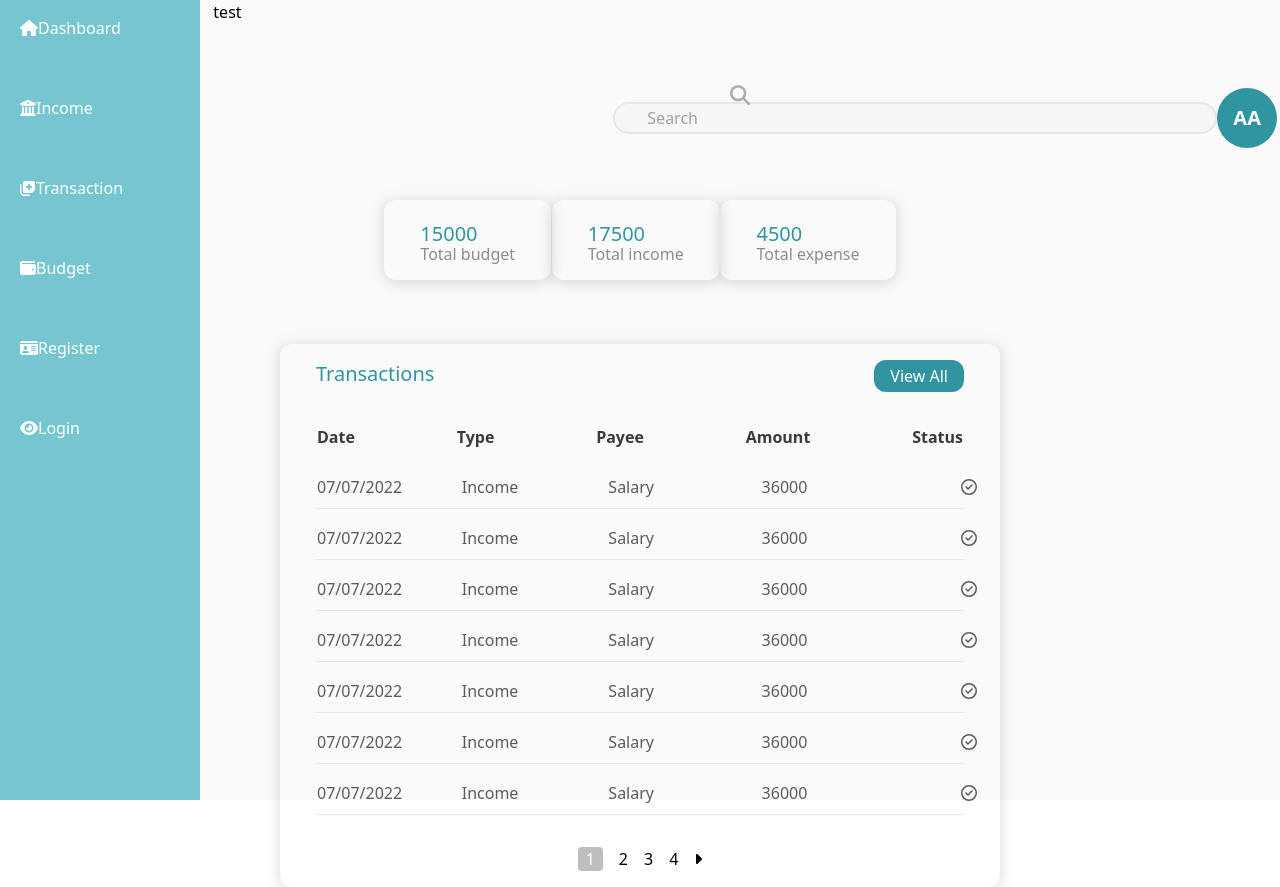
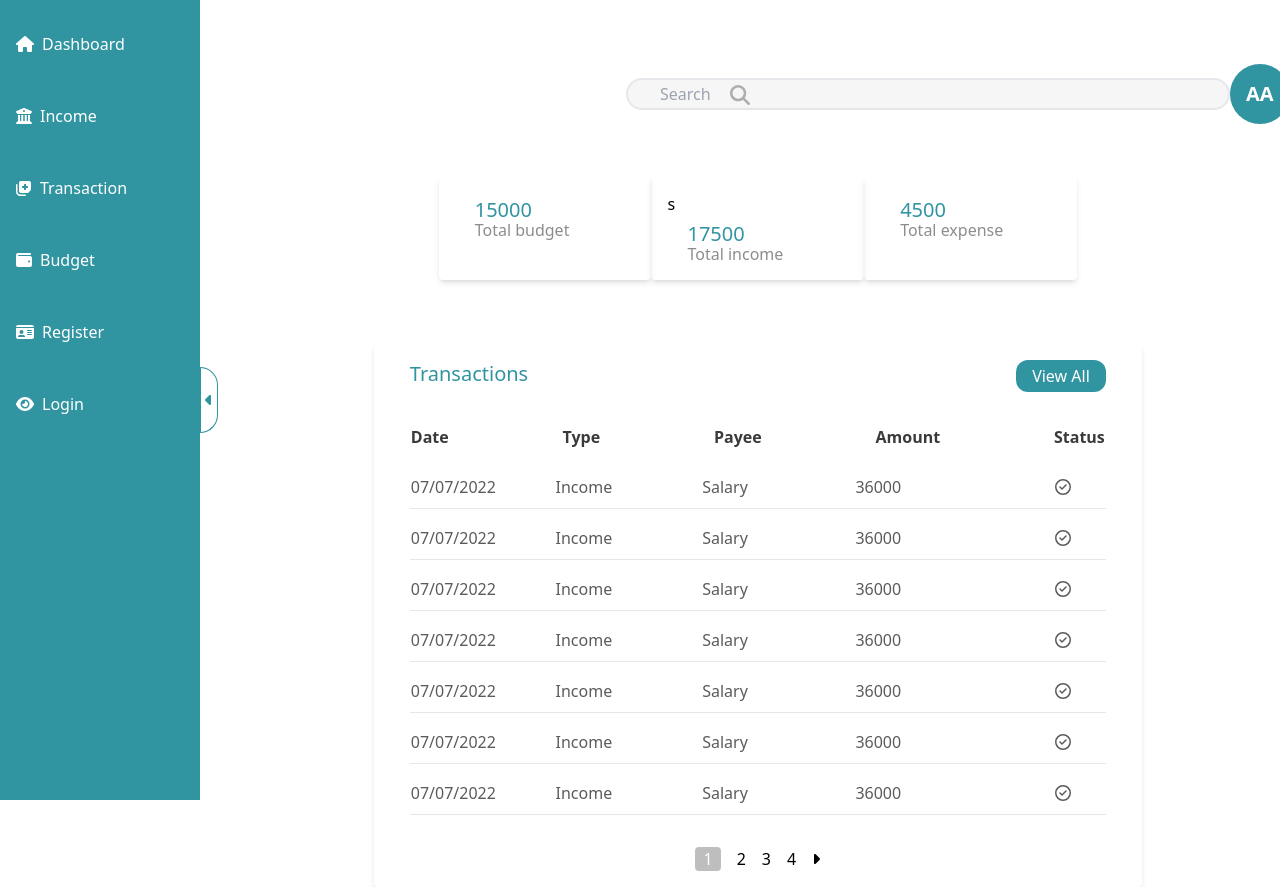
Before and after one commit to New-BaseGroup/FrontEnd, a Vue app: page / in a window 1280 px wide. Built offline with nearby package versions, Linux system fonts and the light colour scheme.

Commit message:
Started working on the layout, sidebar is now in new style.
removed base-card and added it as a component class in tailwind to make styling easier

```diff
--- a/src/App.vue
+++ b/src/App.vue
@@ -1,21 +1,17 @@
 <template>
-	<div class="grid grid-cols-6 bg-[#FAFAFA]">
+	<div class="container flex space-x-2 h-screen w-auto">
 
-		<SideBar v-bind:expanded="lexpanded" />
-		<main :class="`h-screen  col-start-2 col-end-6 bg-[#FAFAFA] `">
-			<div>
-        <button @click="expand">test</button>
-				<router-view />
-			</div>
-		</main>
-	</div>
+		<SideBar />
+
+
+	<div class="item w-screen h-auto bg-white-700">
+			<router-view />
+  </div>
+</div>
 </template>
 <script setup>
 import { RouterLink, RouterView } from 'vue-router';
 import { ref } from 'vue';
 import SideBar from './components/UI/SideBar.vue';
-const lexpanded = ref(true);
-function expand() {
-	lexpanded.value = !lexpanded.value;
-}
+
 </script>
--- a/src/assets/tailwind.css
+++ b/src/assets/tailwind.css
@@ -3,3 +3,20 @@
 @tailwind components;
 
 @tailwind utilities;
+
+@layer components {
+    .base-card {
+        @apply container rounded shadow-md p-4 mx-auto my-8 max-w-3xl;
+    }
+    .sideBardNavigation {
+        @apply flex w-full cursor-pointer items-center rounded-l-full  pl-3 transition duration-300 ease-in-out ml-1  py-4 my-4  hover:bg-white hover:text-[#3094a1];
+
+      }
+      .sideBarNavigationActive{
+        @apply flex w-full cursor-pointer items-center rounded-l-full  pl-3 transition duration-300 ease-in-out ml-1  py-4 my-4  bg-white text-[#3094a1];
+      }
+      .sideBarButton{
+        @apply mb-auto px-1 py-5  my-auto rounded-r-full hover:text-white hover:bg-[#3094a1] border-[#3094a1] bg-white text-[#3094a1] border;
+      }
+
+}
--- a/src/components/UI/BaseCard.vue
+++ /dev/null
@@ -1,15 +0,0 @@
-<template>
-  <div>
-    <slot></slot>
-  </div>
-</template>
-
-<style scoped>
-div {
-  border-radius: 12px;
-  box-shadow: 0 2px 16px rgba(0, 0, 0, 0.16);
-  padding: 1rem;
-  margin: 2rem auto;
-  max-width: 45rem;
-}
-</style>
--- a/src/components/UI/SideBar.vue
+++ b/src/components/UI/SideBar.vue
@@ -1,27 +1,35 @@
 <template>
+	<div class="h-full flex flex-row">
 		<div
-		class="transition-all duration-300 flex h-screen flex-col justify-between bg-[#76C6D1] text-white"
+			class="transition-all h-full duration-300 flex-col justify-between bg-[#3094a1] text-white"
 			:class="{ 'w-[200px]': expanded, 'w-[50px]': !expanded }"
 		>
-		<div class="py-4 pl-5">
-			<div v-for="(item, index) in navItems" :key="index" class="flex w-full items-center justify-between mb-14">
-				<RouterLink :to="item.link">
-					<font-awesome-icon :icon="item.icon"/>
-					<span v-if="expanded">
+			<RouterLink
+				v-for="item in navItems"
+				:key="item.name"
+				:to="item.link"
+				class="sideBardNavigation"
+				active-class="sideBarNavigationActive"
+			>
+				<span><font-awesome-icon :icon="item.icon" /></span>
+				<span class="ml-2" v-if="expanded">
 					{{ item.title }}
 				</span>
-
 			</RouterLink>
 		</div>
-		</div>
+		<button @click="expand" class="sideBarButton">
+			<font-awesome-icon :icon="expanded === true ? 'caret-left' : 'caret-right'" />
+		</button>
 	</div>
 </template>
 
 <script setup>
-const props = defineProps({
-	expanded: { type: Boolean, default: true },
-});
-
+import { ref } from 'vue';
+const expanded = ref(true);
+function expand() {
+	console.log(expanded);
+	expanded.value = !expanded.value;
+}
 const navItems = [
 	{
 		icon: 'home',
--- a/src/components/budget/Budget.vue
+++ b/src/components/budget/Budget.vue
@@ -1,5 +1,5 @@
 <template>
-  <base-card>
+  <div class="base-card">
     <form @submit.prevent="submitBudget">
       <div>
         <label for="budget-budgetName">Budget Name:</label>
@@ -104,7 +104,7 @@
         submit
       </button>
     </form>
-  </base-card>
+  </div>
 </template>
 
 <script>
--- a/src/components/expense/Expense.vue
+++ b/src/components/expense/Expense.vue
@@ -1,5 +1,5 @@
 <template>
-	<base-card>
+	<div class="base-card">
 		<form @submit.prevent="submitExpense">
 			<div>
 				<label for="date">Expense category</label>
@@ -56,7 +56,7 @@
 			<button :disabled="this.v$.balanceChangeDTO.$invalid" @click="addIncome">submit</button>
 			<!-- <p v-if="error !== ''">{{ error }} {{ resetRequestError }}</p> -->
 		</form>
-	</base-card>
+	</div>
 </template>
 
 <script>
--- a/src/components/income/Income.vue
+++ b/src/components/income/Income.vue
@@ -1,5 +1,5 @@
 <template>
-  <base-card>
+  <div class="base-card">
     <form @submit.prevent="submitIncome">
       <div>
         <label for="date">Income category</label>
@@ -68,7 +68,7 @@
       <button :disabled="this.v$.incomeDTO.$invalid" @click="addIncome">submit</button>
       <!-- <p v-if="error !== ''">{{ error }} {{ resetRequestError }}</p> -->
     </form>
-  </base-card>
+  </div>
 </template>
 
 <script>
--- a/src/main.js
+++ b/src/main.js
@@ -2,7 +2,6 @@ import { createApp } from "vue";
 import App from "./App.vue";
 import router from "./router";
 import store from "@/store";
-import BaseCard from "./components/UI/BaseCard.vue";
 import "./assets/tailwind.css";
 
 import { FontAwesomeIcon } from "@fortawesome/vue-fontawesome";
@@ -14,7 +13,6 @@ import { fab } from "@fortawesome/free-brands-svg-icons"; //all barnds icons
 library.add(far, fas, fab);
 
 const app = createApp(App)
-  .component("base-card", BaseCard)
   .component("font-awesome-icon", FontAwesomeIcon);
 app.use(router);
 app.use(store);
--- a/src/views/Dashboard.vue
+++ b/src/views/Dashboard.vue
@@ -26,30 +26,30 @@
   <div class="flex mx-[20%] mt-5">
     <!-- to be seperate component later -->
 
-    <base-card>
+    <div class="base-card">
       <div class="leading-3 px-5 py-1">
         <h3 class="text-[#3094a1] text-xl">15000</h3>
         <p class="text-[#8D8D8D]">Total budget</p>
       </div>
-    </base-card>
+    </div>
 
-    <base-card>
+    <div class="base-card">s
       <div class="leading-3 px-5 py-1">
         <h3 class="text-[#3094a1] text-xl">17500</h3>
         <p class="text-[#8D8D8D]">Total income</p>
       </div>
-    </base-card>
+    </div>
 
-    <base-card>
+    <div class="base-card">
       <div class="leading-3 px-5 py-1">
         <h3 class="text-[#3094a1] text-xl">4500</h3>
         <p class="text-[#8D8D8D]">Total expense</p>
       </div>
-    </base-card>
-  </div>
+    </div>
 
-  <div class="">
-    <base-card class="flex flex-col">
+</div>
+  <div class="base-card">
+    <div class="flex flex-col">
       <div class="flex justify-between">
         <p class="ml-5 text-xl text-[#3094a1]">Transactions</p>
         <button
@@ -217,13 +217,11 @@
             :icon="['fas', 'caret-right']"
         /></span>
       </div>
-    </base-card>
-  </div>
+    </div>
+    </div>
+
 </template>
 
-<script>
-import BaseCard from "../components/UI/BaseCard.vue";
-export default {
-  components: { BaseCard },
-};
+<script setup>
+
 </script>
--- a/src/views/Login.vue
+++ b/src/views/Login.vue
@@ -1,5 +1,5 @@
 <template>
-    <base-card>
+    <div class="base-card">
         <div>
             <h3 class="text-2xl my-4 text-center">This is the login page.</h3>
             <div>
@@ -52,7 +52,7 @@
                 data-logo_alignment="left">
             </div>
         </div>
-    </base-card>
+    </div>
 </template>
 
 <script>
--- a/src/views/Register.vue
+++ b/src/views/Register.vue
@@ -1,5 +1,5 @@
 <template>
-    <base-card>
+    <div class="base-card">
         <div>
             <h3 class="text-2xl my-4 text-center">This is the register.</h3>
             <div>
@@ -56,7 +56,7 @@
                 </form>
             </div>
         </div>
-    </base-card>
+    </div>
 </template>
 
 <script>
```
Lines whose indentation alone changed are shown as unchanged.
